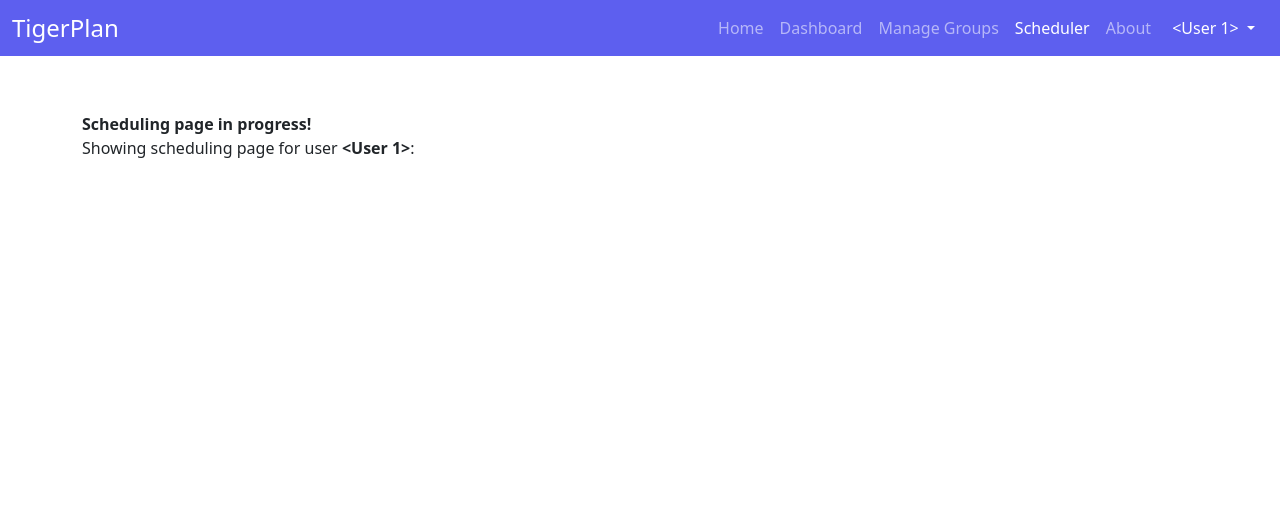
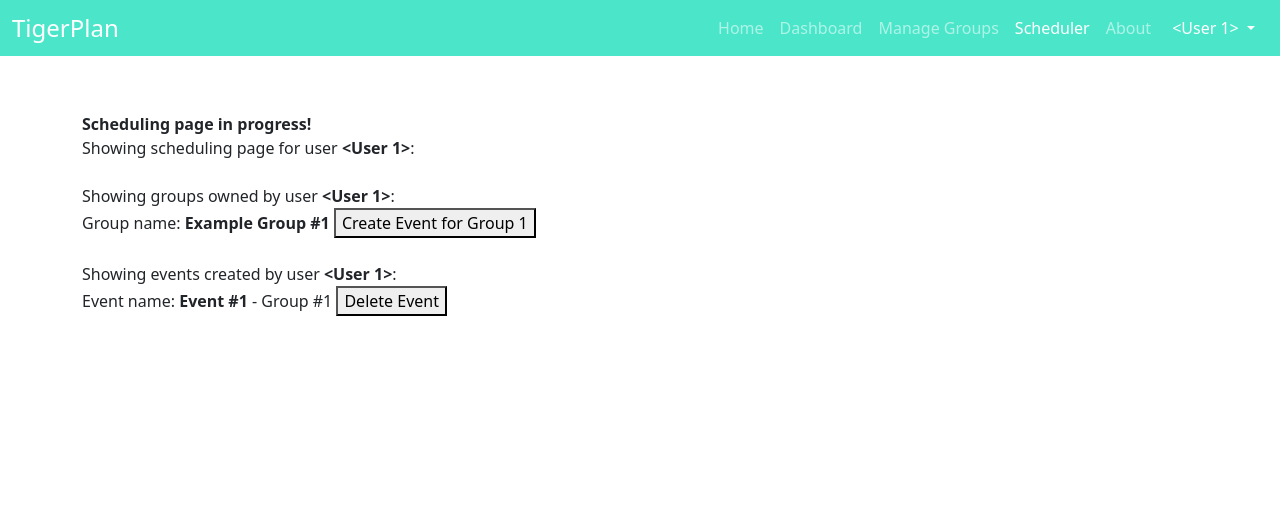
Before and after one commit to alexzhang13/TigerPlan, a Flask app: template app/templates/scheduler.html in a window 1280 px wide. Shown: the top 515 px of the page. Run offline with Flask 2, Linux system fonts and the light colour scheme; the template is opened without the code that fills it: values that come from a table or form of the project are taken from there, others are empty; tables that the repository leaves empty hold one stand-in row (values such as "Sample post"); some libraries are stand-ins or nearby versions; some web fonts are replaced.

Commit message:
Event CRD
Implemented skeleton scheduler page with event CRD functionality

```diff
--- a/app/src/group.py
+++ b/app/src/group.py
@@ -1,4 +1,4 @@
-from app.models.models import Member_Group, User, Group
+from app.models.models import Member_Group, User, Group, Event
 from app import db
 
 def create_group(name: str, owner: User, members: User) -> Group: #TODO: Update the Member_Groups table
@@ -32,6 +32,7 @@ def delete_group_on_id(id: int) -> bool:
     """Delete a group. Returns true if successful."""
     del_group = db.session.query(Group).filter(Group.id == id).one()
     db.session.query(Member_Group).filter(Member_Group.group_id == id).delete()
+    db.session.query(Event).filter(Event.group_id == id).delete()
     db.session.delete(del_group)
     db.session.commit()
 
--- a/app/templates/dashboard.html
+++ b/app/templates/dashboard.html
@@ -81,6 +81,7 @@
         {% endfor %}
     </div>
     {% endif %}
+    <br>
     <div>
         <a href="/add_conflict">
             <button> Add an example conflict with default field values.</button>
--- a/app/templates/groups.html
+++ b/app/templates/mygroups.html
@@ -76,12 +76,13 @@
             <div>
                 Group name: <strong> Example Group #{{ group.id }}</strong>
                 <a href="/delete_group/{{ group.id }}">
-                    <button> Delete group {{ group.id }}</button>
+                    <button> Delete group {{ group.id }} and related events.</button>
                 </a>
             </div>
         {% endfor %}
     </div>
     {% endif %}
+    <br>
     <div>
         <a href="/add_group">
             <button> Add an example group with default field values.</button>
--- a/app/templates/scheduler.html
+++ b/app/templates/scheduler.html
@@ -2,7 +2,7 @@
 
 {% block content %}
 
-<nav class="navbar navbar-expand-md navbar-dark fixed-top bg-iris">
+<nav class="navbar navbar-expand-md navbar-dark fixed-top bg-teal">
     <div class="container-fluid">
         <div class="navbar-collapse collapse w-100 order-1 order-md-0 dual-collapse2">
             <a class="navbar-collapse collapse w-100 order-1 order-md-0 dual-collapse2 navbar-brand"
@@ -61,4 +61,54 @@
     </div>
     {% endif %}
 </div>
+
+<br>
+
+<div class="container">
+    <meta name="viewport" content="width=device-width, initial-scale=1.0">
+    {% if user is defined and user != '' %}
+    <div>
+        Showing groups owned by user <strong>{{ user }}</strong>:
+    </div>
+    {% endif %}
+
+    {% if groups is defined and groups != '' %}
+    <div>
+        {% for group in groups %}
+            <div>
+                Group name: <strong> Example Group #{{ group.id }}</strong>
+                <a href="/create_event/{{ group.id }}">
+                    <button> Create Event for Group {{ group.id }}</button>
+                </a>
+            </div>
+        {% endfor %}
+    </div>
+    {% endif %}
+</div>
+
+<br>
+
+<div class="container">
+    <meta name="viewport" content="width=device-width, initial-scale=1.0">
+    {% if user is defined and user != '' %}
+    <div>
+        Showing events created by user <strong>{{ user }}</strong>:
+    </div>
+    {% endif %}
+
+    {% if events is defined and events != '' %}
+    <div>
+        {% for event in events %}
+            <div>
+                Event name: <strong> Event #{{ event.id }}</strong>
+                - Group #{{ event.group_id }}
+                <a href="/delete_event/{{ event.id }}">
+                    <button> Delete Event </button>
+                </a>
+            </div>
+        {% endfor %}
+    </div>
+    {% endif %}
+</div>
+
 {% endblock %}
```
Also changed, not shown: app/main/routes.py (+41 -18 lines), app/src/event.py (+16 -7 lines), app/src/user.py (+6 -2 lines), app/templates/index.html (+7 -5 lines).
